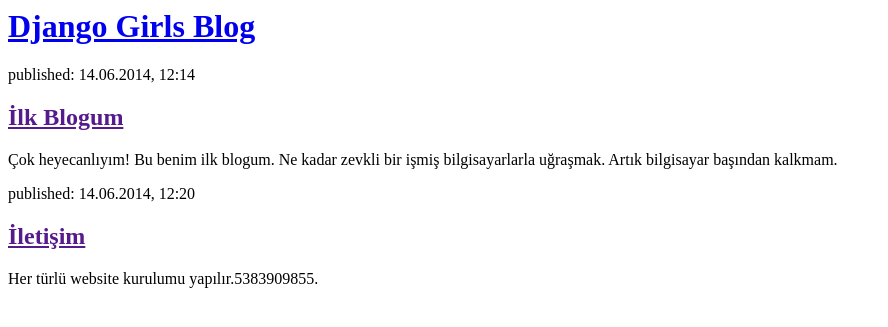
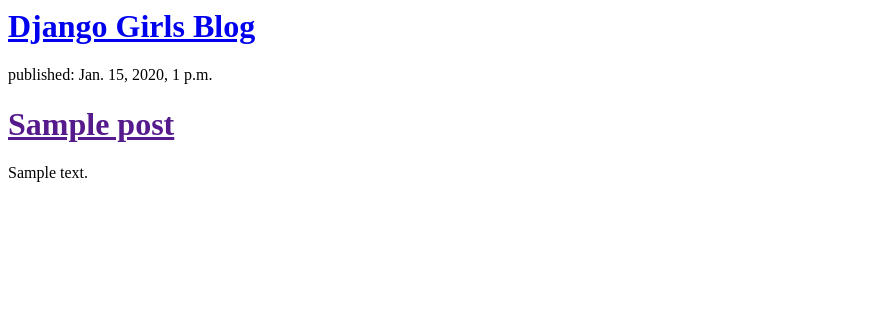
Before and after one commit to fbusedoner/my-first-blog, a Django app: template blog/templates/blog/post_list.html in a window 1280 px wide. Shown: the top 327 px of the page, without its empty margins (0-888 px from the left). Run offline with Django 3.2, Linux system fonts and the light colour scheme; the template is opened without the code that fills it: values that come from a table or form of the project are taken from there, others are empty; tables that the repository leaves empty hold one stand-in row (values such as "Sample post").

Commit message:
Veritabanından gönderileri göstermek için template'ler değiştirildi.

```diff
--- a/blog/templates/blog/post_list.html
+++ b/blog/templates/blog/post_list.html
@@ -6,16 +6,13 @@
         <div>
             <h1><a href="/">Django Girls Blog</a></h1>
         </div>
+        {% for post in posts %}
+            <div>
+               <p>published: {{ post.published_date }}</p>
+               <h1><a href="">{{ post.title }}</a></h1>
+               <p>{{ post.text|linebreaksbr }}</p>
+            </div>
+        {% endfor %}
         <div>
-            <p>published: 14.06.2014, 12:14</p>
-            <h2><a href="">İlk Blogum</a></h2>
-            <p>Çok heyecanlıyım! Bu benim ilk blogum. Ne kadar zevkli bir işmiş bilgisayarlarla uğraşmak. Artık bilgisayar başından kalkmam. </p>
-        </div>
-
-        <div>
-            <p>published: 14.06.2014, 12:20</p>
-            <h2><a href="">İletişim</a></h2>
-            <p>Her türlü website kurulumu yapılır.5383909855.</p>
-        </div>
     </body>
 </html>
--- a/blog/views.py
+++ b/blog/views.py
@@ -1,4 +1,7 @@
 from django.shortcuts import render
+from .models import Post
+from django.utils import timezone
 
 def post_list(request):
-    return render(request, 'blog/post_list.html', {})
+	posts = Post.objects.filter(published_date__lte=timezone.now()).order_by('published_date')
+	return render(request, 'blog/post_list.html', {'posts':posts})
```
